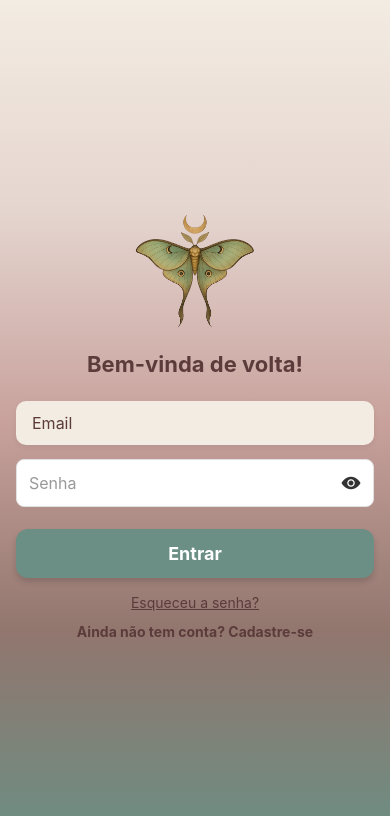
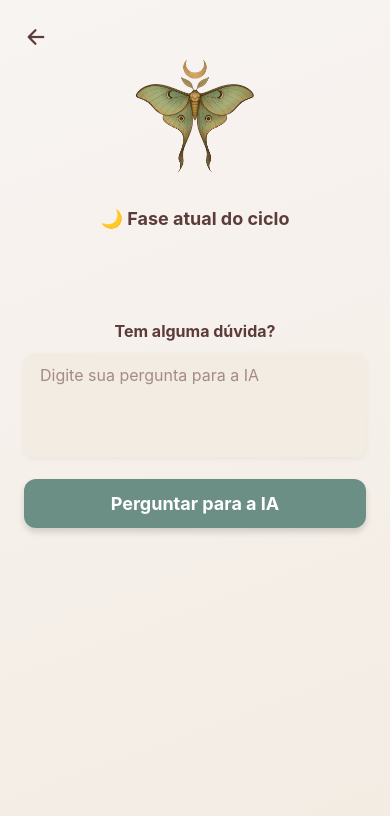
Before and after one commit to Agencia-Thype/AgentCicle-front, a React Native app: screen /FaseCompletaScreen in a window 390 px wide. Shown: the top 816 px of the page. Built offline with nearby package versions, Linux system fonts and the light colour scheme; no server answers.

Commit message:
IAeAjustesHome

```diff
--- a/app/navigation/index.tsx
+++ b/app/navigation/index.tsx
@@ -12,8 +12,7 @@ import PerfilScreen from "../screens/Perfil/PerfilScreen";
 import TreinoDoDia from "../screens/Treino/TreinoDoDiaScreen";
 import VideoPlayerScreen from "../screens/VideoPlayers/VideoPlayesScreen";
 import SintomasScreen from "app/screens/Sintomas/SintomasScreen";
-
-
+import FaseCompletaScreen from "app/screens/IA/faseCompletaScreen";
 
 // Tipos das rotas
 export type RootStackParamList = {
@@ -28,16 +27,15 @@ export type RootStackParamList = {
   TreinoDoDia: undefined;
   VideoPlayer: { url: string };
   Sintomas: undefined;
+  FaseCompletaScreen: undefined;
 };
 
-// Stack Navigator tipado
 const Stack = createNativeStackNavigator<RootStackParamList>();
 
-// Configuração de header transparente para reutilizar
 const transparentHeaderOptions = {
   headerTransparent: true,
   headerTitleStyle: { color: "#fff" },
-  headerTintColor: "#fff", // seta de voltar
+  headerTintColor: "#fff",
 };
 
 export function Routes() {
@@ -98,7 +96,16 @@ export function Routes() {
           component={VideoPlayerScreen}
           options={{ title: "Vídeo do Exercício" }}
         />
-        <Stack.Screen name="Sintomas" component={SintomasScreen} options={{ title: "Sintomas" }} />
+        <Stack.Screen
+          name="Sintomas"
+          component={SintomasScreen}
+          options={{ title: "Sintomas" }}
+        />
+        <Stack.Screen
+          name="FaseCompletaScreen"
+          component={FaseCompletaScreen}
+          options={{ headerShown: false }}
+        />
       </Stack.Navigator>
     </NavigationContainer>
   );
--- a/app/screens/Home/HomeScreen.tsx
+++ b/app/screens/Home/HomeScreen.tsx
@@ -21,7 +21,10 @@ import { AnimatedLogo } from "../../components/AnimatedLogo";
 import { homeStyles } from "./homeStyles";
 import { globalStyles, themeColors } from "../../theme/global";
 import { getPerfil } from "../../services/perfilService";
-import { getFaseCiclo } from "../../services/cicloService";
+import {
+  getDetalhesFaseAtual,
+  getFaseCiclo,
+} from "../../services/cicloService";
 import { api } from "app/services/api";
 import { getWeekDateRange } from "app/utils/getWeekDateRange";
 
@@ -44,8 +47,7 @@ export default function HomeScreen() {
   const [pontuacao, setPontuacao] = useState<number>(0);
   const [classeAtual, setClasseAtual] = useState<string>("");
   const [diasRestantes, setDiasRestantes] = useState<number>(0);
-  const inicio = new Date("2025-03-31");
-  const fim = new Date("2025-04-04");
+  const [descricao, setDescricao] = useState<string>("");
 
   const navigation =
     useNavigation<NativeStackNavigationProp<RootStackParamList>>();
@@ -82,9 +84,12 @@ export default function HomeScreen() {
 
         setTrofeuUri(trofeu);
 
-        const ciclo = await getFaseCiclo();
-        setFase(ciclo.fase);
+        const ciclo = await getDetalhesFaseAtual();
+        setFase(ciclo.fase_atual);
         setMensagem(ciclo.mensagem);
+        setDescricao(ciclo.descricao || "");
+        console.log("📌 Descrição recebida:", ciclo.descricao);
+        console.log("✅ Ciclo:", ciclo);
 
         switch (ciclo.fase) {
           case "Menstruação":
@@ -193,7 +198,11 @@ export default function HomeScreen() {
                 navigation.navigate("TreinoDoDia");
               }}
             >
-              <MaterialCommunityIcons name="dumbbell" size={20} color="#5C3B3B" />
+              <MaterialCommunityIcons
+                name="dumbbell"
+                size={20}
+                color="#5C3B3B"
+              />
               <Text style={homeStyles.menuItemText}>Treino do dia</Text>
             </TouchableOpacity>
 
@@ -264,8 +273,19 @@ export default function HomeScreen() {
 
           <View style={homeStyles.card}>
             <Text style={homeStyles.faseTitulo}>🌙 Fase atual do ciclo</Text>
+
             <Text style={homeStyles.faseNome}>{fase}</Text>
-            <Text style={homeStyles.faseMensagem}>{mensagem}</Text>
+
+            <Text style={homeStyles.faseDescricao} numberOfLines={3}>
+              {descricao}
+            </Text>
+
+            <TouchableOpacity
+              onPress={() => navigation.navigate("FaseCompletaScreen")}
+              style={homeStyles.saibaMaisContainer}
+            >
+              <Text style={homeStyles.saibaMaisBotao}>Saiba mais →</Text>
+            </TouchableOpacity>
           </View>
 
           <View style={homeStyles.card}>
--- a/app/screens/Home/homeStyles.ts
+++ b/app/screens/Home/homeStyles.ts
@@ -53,19 +53,6 @@ export const homeStyles = StyleSheet.create({
     elevation: 3,
   },
 
-  faseTitulo: {
-    fontSize: 18,
-    fontWeight: "bold",
-    marginBottom: 4,
-    color: "#5B4A44",
-  },
-
-  faseNome: {
-    fontSize: 20,
-    fontWeight: "bold",
-    color: "#7D4F4F",
-    marginBottom: 2,
-  },
 
   faseMensagem: {
     fontSize: 16,
@@ -239,4 +226,61 @@ export const homeStyles = StyleSheet.create({
     fontSize: 16,
     fontWeight: "600",
   },
+  faseResumo: {
+    fontSize: 14,
+    color: "#5C3B3B",
+    marginTop: 8,
+    textAlign: "center",
+    lineHeight: 20,
+  },
+
+  botaoSaibaMais: {
+    marginTop: 10,
+    alignSelf: "center",
+  },
+
+  textoSaibaMais: {
+    color: "#7E5C5C",
+    textDecorationLine: "underline",
+    fontWeight: "500",
+    fontSize: 14,
+  },
+  faseTitulo: {
+    fontSize: 16,
+    fontWeight: "600",
+    color: "#5C3B3B",
+    marginBottom: 8,
+    textAlign: "left",
+  },
+
+  faseNome: {
+    fontSize: 22,
+    fontWeight: "bold",
+    color: "#A56C6C",
+    textAlign: "center",
+    marginBottom: 6,
+  },
+
+  faseDescricao: {
+    fontSize: 15,
+    color: "#4A2E2E",
+    lineHeight: 22,
+    textAlign: "justify",
+    fontWeight: "bold",
+    padding: 6,
+    borderRadius: 8,
+  },
+
+  saibaMaisContainer: {
+    alignItems: "flex-end",
+    marginTop: 8,
+  },
+
+  saibaMaisBotao: {
+    fontSize: 13,
+    color: "#5C3B3B",
+    textDecorationLine: "underline",
+  },
+
+
 });
--- /dev/null
+++ b/app/screens/IA/faseCompletaScreen.tsx
@@ -0,0 +1,119 @@
+import React, { useEffect, useState } from "react";
+import {
+  View,
+  Text,
+  TextInput,
+  TouchableOpacity,
+  ScrollView,
+  ActivityIndicator,
+  KeyboardAvoidingView,
+  Platform,
+} from "react-native";
+import { useNavigation } from "@react-navigation/native";
+import { Ionicons } from "@expo/vector-icons";
+import { LinearGradient } from "expo-linear-gradient";
+import { AnimatedLogo } from "../../components/AnimatedLogo";
+import { api } from "../../services/api";
+import { faseCompletaStyles } from "./faseCompletaStyles";
+import { globalStyles, themeColors } from "../../theme/global";
+
+export default function FaseCompletaScreen() {
+  const navigation = useNavigation();
+  const [descricao, setDescricao] = useState("");
+  const [fase, setFase] = useState("");
+  const [pergunta, setPergunta] = useState("");
+  const [resposta, setResposta] = useState("");
+  const [carregando, setCarregando] = useState(false);
+
+  useEffect(() => {
+    const carregarDetalhes = async () => {
+      try {
+        const res = await api.get("/fase-atual/detalhes");
+        setDescricao(res.data.descricao);
+        setFase(res.data.fase_atual);
+      } catch (err) {
+        console.error("Erro ao buscar fase:", err);
+      }
+    };
+    carregarDetalhes();
+  }, []);
+
+  const enviarPergunta = async () => {
+    if (!pergunta.trim()) return;
+    setCarregando(true);
+    setResposta("");
+
+    try {
+        const res = await api.post("/fase-atual/conversar", { pergunta });
+        setResposta(res.data?.resposta || "A IA respondeu, mas não conseguimos exibir a mensagem.");
+      } catch (err) {
+        setResposta("Erro ao obter resposta da IA.");
+      } finally {
+        setCarregando(false);  // Isso garante que pare a bolinha mesmo se der erro
+      }
+  }
+
+  return (
+    <LinearGradient
+      colors={["#F8F4F2", "#F3ECE3"]}
+      start={{ x: 0.2, y: 0 }}
+      end={{ x: 1, y: 1 }}
+      style={{ flex: 1 }}
+    >
+      <KeyboardAvoidingView
+        behavior={Platform.OS === "ios" ? "padding" : undefined}
+        style={{ flex: 1 }}
+      >
+        <ScrollView
+          contentContainerStyle={{
+            flexGrow: 1,
+            padding: 24,
+            paddingBottom: 80,
+          }}
+          showsVerticalScrollIndicator={false}
+          keyboardShouldPersistTaps="handled"
+        >
+          <TouchableOpacity onPress={() => navigation.goBack()}>
+            <Ionicons name="arrow-back" size={24} color="#5C3B3B" />
+          </TouchableOpacity>
+
+          <AnimatedLogo />
+
+          <Text style={faseCompletaStyles.faseTitulo}>
+            🌙 Fase atual do ciclo
+          </Text>
+          <Text style={faseCompletaStyles.faseNome}>{fase}</Text>
+          <Text style={faseCompletaStyles.faseDescricao}>{descricao}</Text>
+
+          <Text style={[faseCompletaStyles.subtitulo, { marginTop: 24 }]}>
+            Tem alguma dúvida?
+          </Text>
+
+          <TextInput
+            style={[globalStyles.input, { minHeight: 80, textAlignVertical: "top" }]}
+            placeholder="Digite sua pergunta para a IA"
+            placeholderTextColor="#A58A8A"
+            multiline
+            numberOfLines={4}
+            value={pergunta}
+            onChangeText={setPergunta}
+         />
+
+          <TouchableOpacity
+            style={globalStyles.button}
+            onPress={enviarPergunta}
+          >
+            <Text style={globalStyles.buttonText}>Perguntar para a IA</Text>
+          </TouchableOpacity>
+
+          {carregando && <ActivityIndicator size="small" color="#A56C6C" />}
+          {resposta !== "" && (
+            <View style={faseCompletaStyles.respostaContainer}>
+              <Text style={faseCompletaStyles.respostaTexto}>{resposta}</Text>
+            </View>
+          )}
+        </ScrollView>
+      </KeyboardAvoidingView>
+    </LinearGradient>
+  );
+}
--- /dev/null
+++ b/app/screens/IA/faseCompletaStyles.ts
@@ -0,0 +1,50 @@
+import { StyleSheet } from "react-native";
+
+export const faseCompletaStyles = StyleSheet.create({
+  faseTitulo: {
+    fontSize: 18,
+    fontWeight: "bold",
+    color: "#5C3B3B",
+    textAlign: "center",
+    marginTop: 12,
+    marginBottom: 4,
+  },
+  faseNome: {
+    fontSize: 18,
+    fontWeight: "600",
+    color: "#7EAA92",
+    textAlign: "center",
+    marginBottom: 16,
+  },
+  faseDescricao: {
+    fontSize: 15,
+    color: "#5C3B3B",
+    lineHeight: 22,
+    textAlign: "justify",
+    marginBottom: 16,
+
+    padding: 16,
+    borderRadius: 12,
+  },
+  subtitulo: {
+    fontSize: 16,
+    color: "#5C3B3B",
+    fontWeight: "bold",
+    marginBottom: 12,
+    textAlign: "center",
+  },
+  respostaContainer: {
+    backgroundColor: "#FFFFFF",
+    padding: 16,
+    borderRadius: 16,
+    borderColor: "#E5DAD1",
+    borderWidth: 1,
+    marginTop: 24,
+  },
+  respostaTexto: {
+    fontSize: 15,
+    color: "#5C3B3B",
+    lineHeight: 22,
+    textAlign: "justify",
+  },
+});
--- a/app/screens/Treino/TreinoDoDiaScreen.tsx
+++ b/app/screens/Treino/TreinoDoDiaScreen.tsx
@@ -45,6 +45,9 @@ export default function TreinoDoDiaScreen() {
         setTreino(response.data.exercicios);
         setFase(response.data.fase);
         setTipoTreino(response.data.tipo_treino);
+
+        // ✅ Após setar o treino, chama os marcados com o tamanho correto
+        buscarMarcadosHoje(response.data.exercicios.length);
       } catch (error) {
         console.error("Erro ao buscar treino:", error);
       } finally {
@@ -54,6 +57,23 @@ export default function TreinoDoDiaScreen() {
 
     buscarTreino();
   }, []);
+
+  async function buscarMarcadosHoje(total: number) {
+    try {
+      const response = await api.get("/treino-dia/marcados-hoje");
+      const percentualSalvo = response.data.percentual;
+      const quantidadeMarcada = Math.round((percentualSalvo / 100) * total);
+
+      const novosChecks: { [key: number]: boolean } = {};
+      for (let i = 0; i < quantidadeMarcada; i++) {
+        novosChecks[i] = true;
+      }
+      setChecked(novosChecks);
+    } catch (error) {
+      console.error("Erro ao buscar treinos marcados:", error);
+    }
+  }
+
 
   const toggleCheck = (index: number) => {
     setChecked((prev) => ({ ...prev, [index]: !prev[index] }));
@@ -95,12 +115,20 @@ export default function TreinoDoDiaScreen() {
         percentual,
       });
 
-      const { pontos, ja_salvo, percentual: salvoPercentual } = response.data;
+      const data = response.data;
+
+      if (!data) {
+        throw new Error("Resposta inválida do servidor.");
+      }
+
+      const { pontos, ja_salvo, percentual: salvoPercentual } = data;
 
       if (ja_salvo) {
         Alert.alert(
           "Treino já realizado",
-          `Você já concluiu esse treino hoje com ${salvoPercentual}% e ganhou ${pontos} ponto${pontos !== 1 ? "s" : ""}.`
+          `Você já concluiu esse treino hoje com ${salvoPercentual}% e ganhou ${pontos} ponto${
+            pontos !== 1 ? "s" : ""
+          }.`
         );
       } else {
         setPontosGanho(pontos);
@@ -111,7 +139,10 @@ export default function TreinoDoDiaScreen() {
     } catch (error: any) {
       console.error("Erro ao salvar progresso:", error);
       if (error.message === "Network Error") {
-        Alert.alert("Erro de conexão", "Não foi possível conectar com o servidor.");
+        Alert.alert(
+          "Erro de conexão",
+          "Não foi possível conectar com o servidor."
+        );
       } else {
         Alert.alert("Erro", "Erro ao salvar o progresso. Tente novamente.");
       }
@@ -151,13 +182,27 @@ export default function TreinoDoDiaScreen() {
               <Text style={styles.exerciseTitle}>{ex.exercicio}</Text>
             </View>
 
-            {ex.metodo && <Text style={styles.itemText}>Método: {ex.metodo}</Text>}
-            {ex.series && <Text style={styles.itemText}>Séries: {ex.series}</Text>}
-            {ex.repeticoes && <Text style={styles.itemText}>Repetições: {ex.repeticoes}</Text>}
-            {ex.descanso && <Text style={styles.itemText}>Descanso: {ex.descanso}</Text>}
-            {ex.cadencia && <Text style={styles.itemText}>Cadência: {ex.cadencia}</Text>}
-            {ex.intensidade && <Text style={styles.itemText}>Intensidade: {ex.intensidade}</Text>}
-            {ex.duracao && <Text style={styles.itemText}>Duração: {ex.duracao}</Text>}
+            {ex.metodo && (
+              <Text style={styles.itemText}>Método: {ex.metodo}</Text>
+            )}
+            {ex.series && (
+              <Text style={styles.itemText}>Séries: {ex.series}</Text>
+            )}
+            {ex.repeticoes && (
+              <Text style={styles.itemText}>Repetições: {ex.repeticoes}</Text>
+            )}
+            {ex.descanso && (
+              <Text style={styles.itemText}>Descanso: {ex.descanso}</Text>
+            )}
+            {ex.cadencia && (
+              <Text style={styles.itemText}>Cadência: {ex.cadencia}</Text>
+            )}
+            {ex.intensidade && (
+              <Text style={styles.itemText}>Intensidade: {ex.intensidade}</Text>
+            )}
+            {ex.duracao && (
+              <Text style={styles.itemText}>Duração: {ex.duracao}</Text>
+            )}
             {ex.obs && <Text style={styles.itemText}>Obs: {ex.obs}</Text>}
 
             <TouchableOpacity
@@ -165,7 +210,10 @@ export default function TreinoDoDiaScreen() {
               onPress={() =>
                 ex.link_video
                   ? navigation.navigate("VideoPlayer", { url: ex.link_video })
-                  : Alert.alert("Vídeo em breve", "Este exercício ainda não possui vídeo.")
+                  : Alert.alert(
+                      "Vídeo em breve",
+                      "Este exercício ainda não possui vídeo."
+                    )
               }
             >
               <Text style={globalStyles.buttonText}>
@@ -194,8 +242,22 @@ export default function TreinoDoDiaScreen() {
       </ScrollView>
 
       <Modal isVisible={modalVisible}>
-        <View style={{ backgroundColor: "#fff", borderRadius: 12, padding: 20, alignItems: "center" }}>
-          <Text style={{ fontWeight: "bold", fontSize: 18, color: "#5C3B3B", marginBottom: 10 }}>
+        <View
+          style={{
+            backgroundColor: "#fff",
+            borderRadius: 12,
+            padding: 20,
+            alignItems: "center",
+          }}
+        >
+          <Text
+            style={{
+              fontWeight: "bold",
+              fontSize: 18,
+              color: "#5C3B3B",
+              marginBottom: 10,
+            }}
+          >
             Progresso salvo!
           </Text>
           <Text style={{ fontSize: 16, color: "#5C3B3B", textAlign: "center" }}>
@@ -220,7 +282,10 @@ export default function TreinoDoDiaScreen() {
           <Text style={{ fontSize: 20, fontWeight: "bold", color: "#5C3B3B" }}>
             {pontosGanho} ponto{pontosGanho !== 1 ? "s" : ""}
           </Text>
-          <TouchableOpacity onPress={() => setModalVisible(false)} style={{ marginTop: 20 }}>
+          <TouchableOpacity
+            onPress={() => setModalVisible(false)}
+            style={{ marginTop: 20 }}
+          >
             <Text style={{ color: "#A56C6C", fontWeight: "bold" }}>Fechar</Text>
           </TouchableOpacity>
         </View>
--- a/app/services/cicloService.ts
+++ b/app/services/cicloService.ts
@@ -1,3 +1,5 @@
+// cicloService.ts
+
 import { api } from './api';
 
 export async function getFaseCiclo() {
@@ -5,6 +7,11 @@ export async function getFaseCiclo() {
   return response.data;
 }
 
+export async function getDetalhesFaseAtual() {
+  const response = await api.get('/fase-atual/detalhes');
+  return response.data;
+}
+
 export async function registrarMenstruacao(data_inicio: string) {
   const response = await api.post('/registrar-menstruacao', { data_inicio });
   return response.data;
```
Lines whose indentation alone changed are shown as unchanged.
